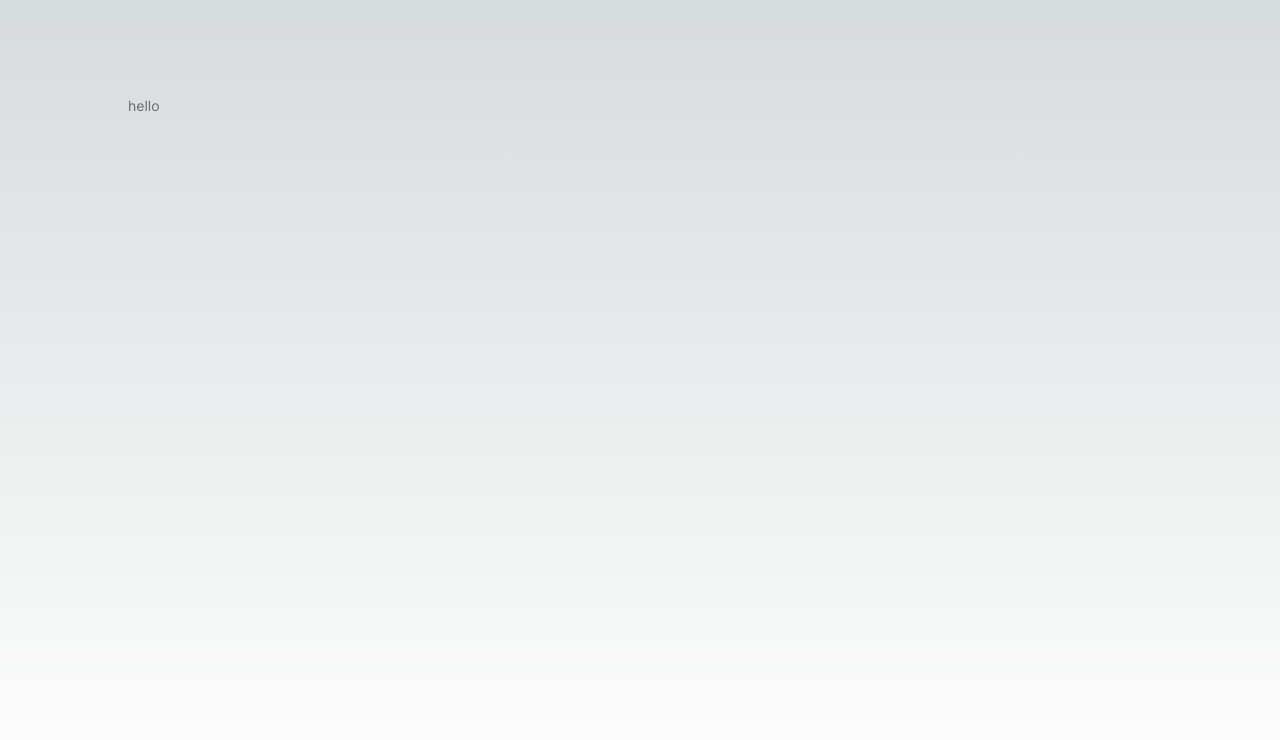
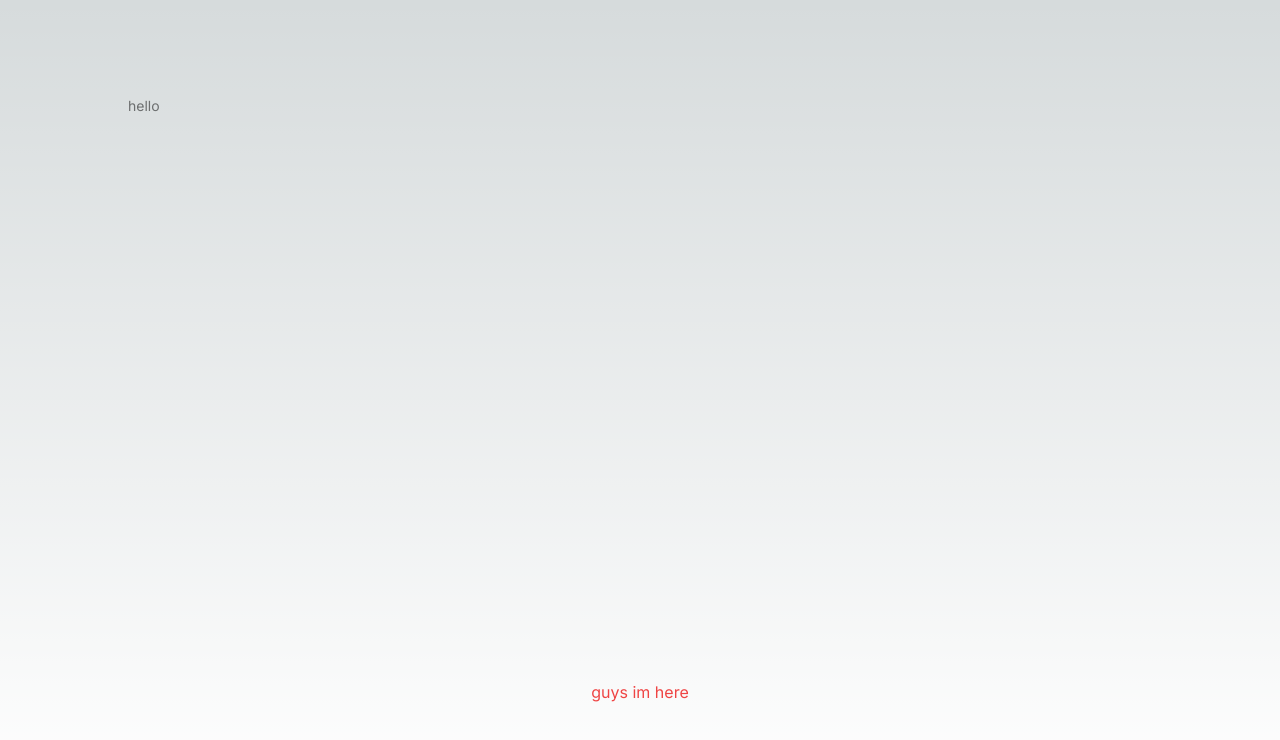
Before and after one commit to themrzlyv/bf-web, a Next.js app: page / in a window 1280 px wide. Shown: the top 740 px of the page. Built offline with nearby package versions, Linux system fonts and the light colour scheme.

Commit message:
added new text (#1) (#2)
Co-authored-by: Samir Mirzaliyev <samir.mirzaliyev@norwexic.com>

```diff
--- a/src/app/page.tsx
+++ b/src/app/page.tsx
@@ -5,6 +5,7 @@ export default function Home() {
       <div className="mb-32 grid text-center lg:mb-0 lg:w-full lg:max-w-5xl lg:grid-cols-4 lg:text-left">
         <h4 className="m-0 max-w-[30ch] text-sm opacity-50">hello</h4>
       </div>
+      <p className="text-red-500">guys im here</p>
     </main>
   );
 }
```
